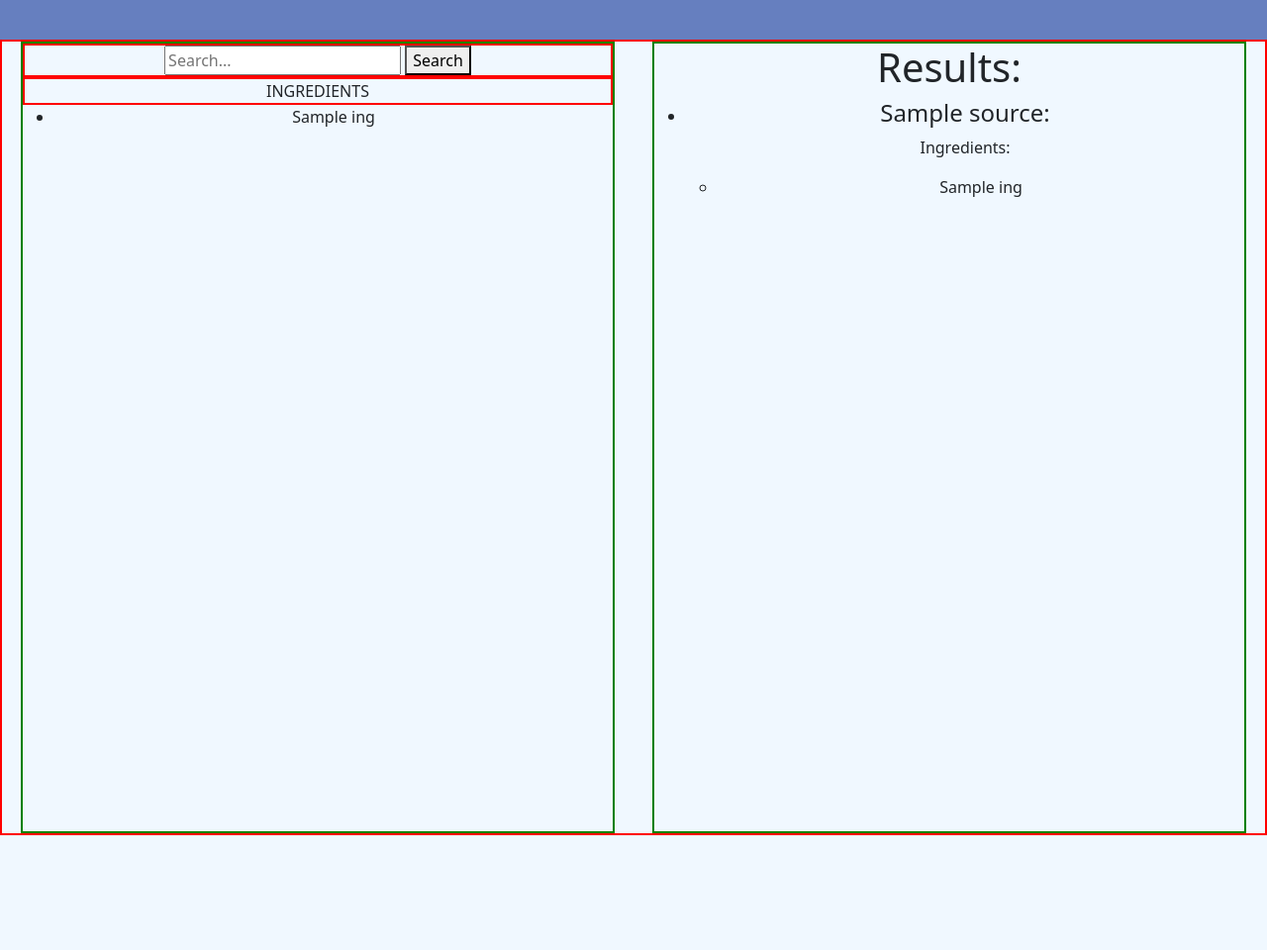
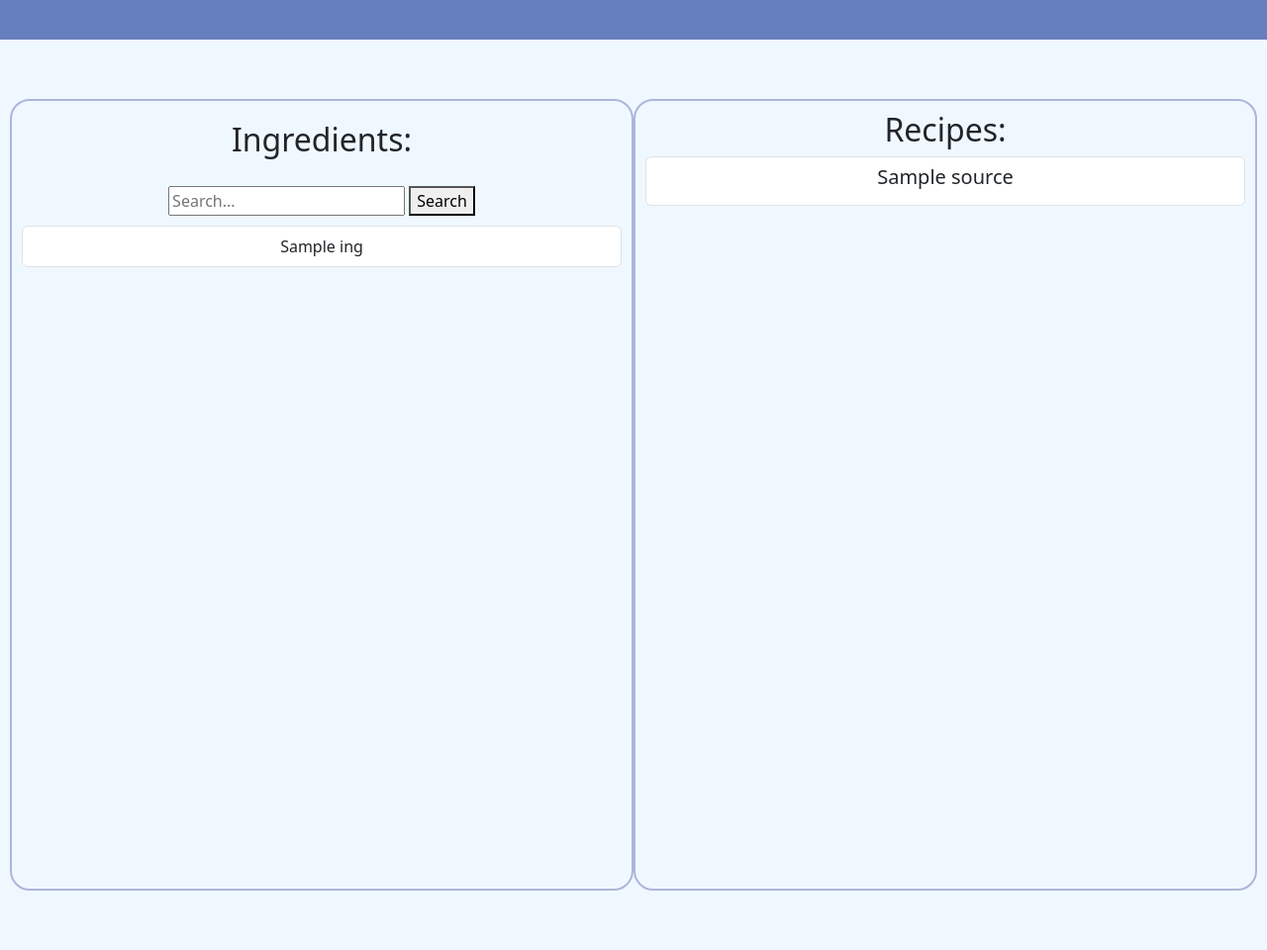
Before and after one commit to ArnaudCabello/CSE5914Leftovers, a Flask app: template app/templates/results.html in a window 1280 px wide. Shown: the whole page at 99% size. Before the commit the page ends 844 px from the top, so only its background shows below. Run offline with Flask 3, Linux system fonts and the light colour scheme; the template is opened without the code that fills it: most values are stand-ins (such as "Sample title", 1, 10 or a date in 2020).

Commit message:
add bootstrap styling to results list

```diff
--- a/app/static/css/main.css
+++ b/app/static/css/main.css
@@ -5,18 +5,27 @@ body {
   padding: 0;
 }
 
+.container {
+  border: 2px solid yellow;
+  border-radius: 20px;
+  margin-left: 20px;
+}
+
 .hor-container {
   display: flex;
   justify-content: space-around;
-  border: 2px solid red;
+  padding: 10px;
 }
 
 .vert-container {
   display: flex;
   flex-direction: column;
-  border: 2px solid green;
-  width: 75vh;
+  border: 2px solid rgb(173, 181, 220);
+  width: 100vh;
   height: 100vh;
+  margin: 50px 0px;
+  padding: 10px;
+  border-radius: 20px;
 }
 
 .banner {
--- a/app/templates/results.html
+++ b/app/templates/results.html
@@ -46,35 +46,37 @@
   </head>
   <body>
     <div class="banner"></div>
+
+    <!-- root page container -->
     <div class="hor-container" id="content">
+      <!-- flex container for left side of page -->
       <div class="vert-container" id="left-content">
+        <!-- Ingredients Header -->
+        <div class="hor-container"><h2>Ingredients:</h2></div>
+        <!-- Searchbar for ingredients -->
         <div class="hor-container">
           <form action="/search" method="GET">
             <input type="text" placeholder="Search..." name="q" />
             <button type="submit">Search</button>
           </form>
         </div>
-        <div class="hor-container">INGREDIENTS</div>
-        <ul>
+        <!-- Ingredients List from ingredients variable passed by views.py -->
+        <ul class="list-group">
           {% for ing in ingredients %}
-          <li>{{ ing }}</li>
+          <li class="list-group-item">{{ ing }}</li>
           {% endfor %}
         </ul>
       </div>
+
+      <!-- flex container for right side of page -->
       <div class="vert-container" id="right-content">
-        <h1>Results:</h1>
-        <ul>
+        <h2>Recipes:</h2>
+        <ul class="list-group">
           {% for item in data %} {% for result in item %}
-          <li>
-            <h4>{{ result["_source"]["name"] }}:</h4>
-            <p>Ingredients:</p>
-            <ul>
-              {% for ingredient in result["_source"]["ingredients"] %}
-              <li>{{ ingredient }}</li>
-              {% endfor %}
-            </ul>
-          </li>
-          {% endfor %} {% endfor %}
+          <a href="#" class="list-group-item-action list-group-item">
+            <h5>{{ result["_source"]["name"] }}</h5>
+            {% endfor %} {% endfor %}
+          </a>
         </ul>
       </div>
     </div>
```
